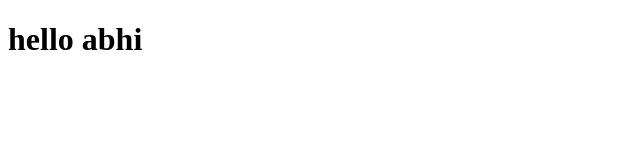
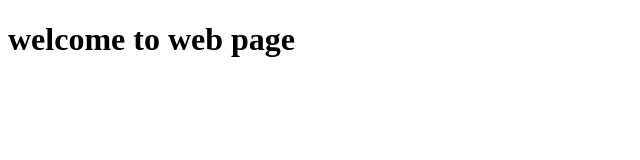
Before and after one commit to User000094/chatbox, a plain HTML site: page index.html in a window 1280 px wide. Shown: the whole page, without its empty margins (0-640 px from the left). Drawn offline with Linux system fonts and the light colour scheme.

Commit message:
its done index.html

```diff
--- a/index.html
+++ b/index.html
@@ -6,6 +6,6 @@
     <title>Document</title>
 </head>
 <body>
-    <h1> hello abhi</h1>
+      <h1>welcome to web page </h1>
 </body>
 </html>
```
